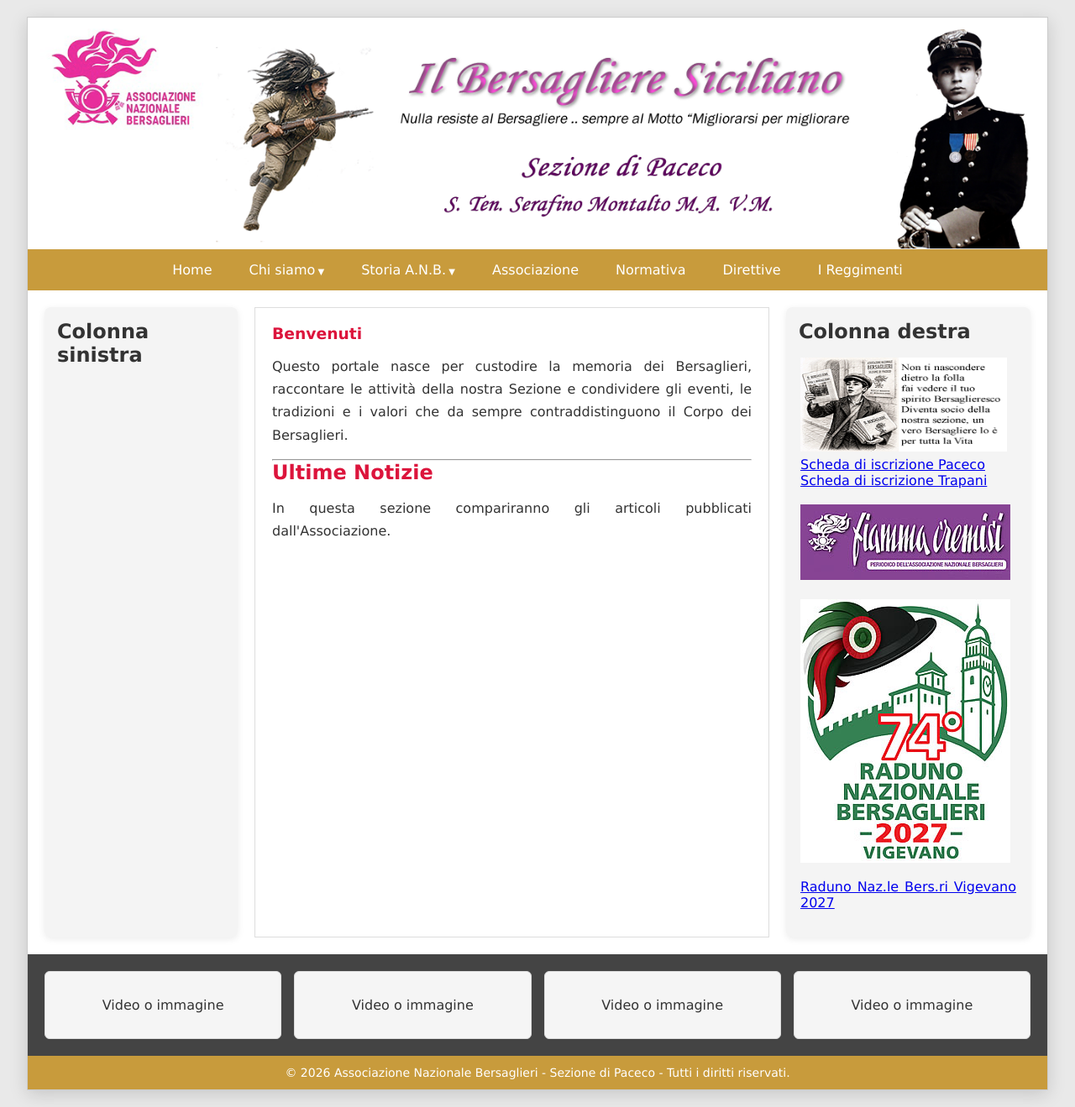
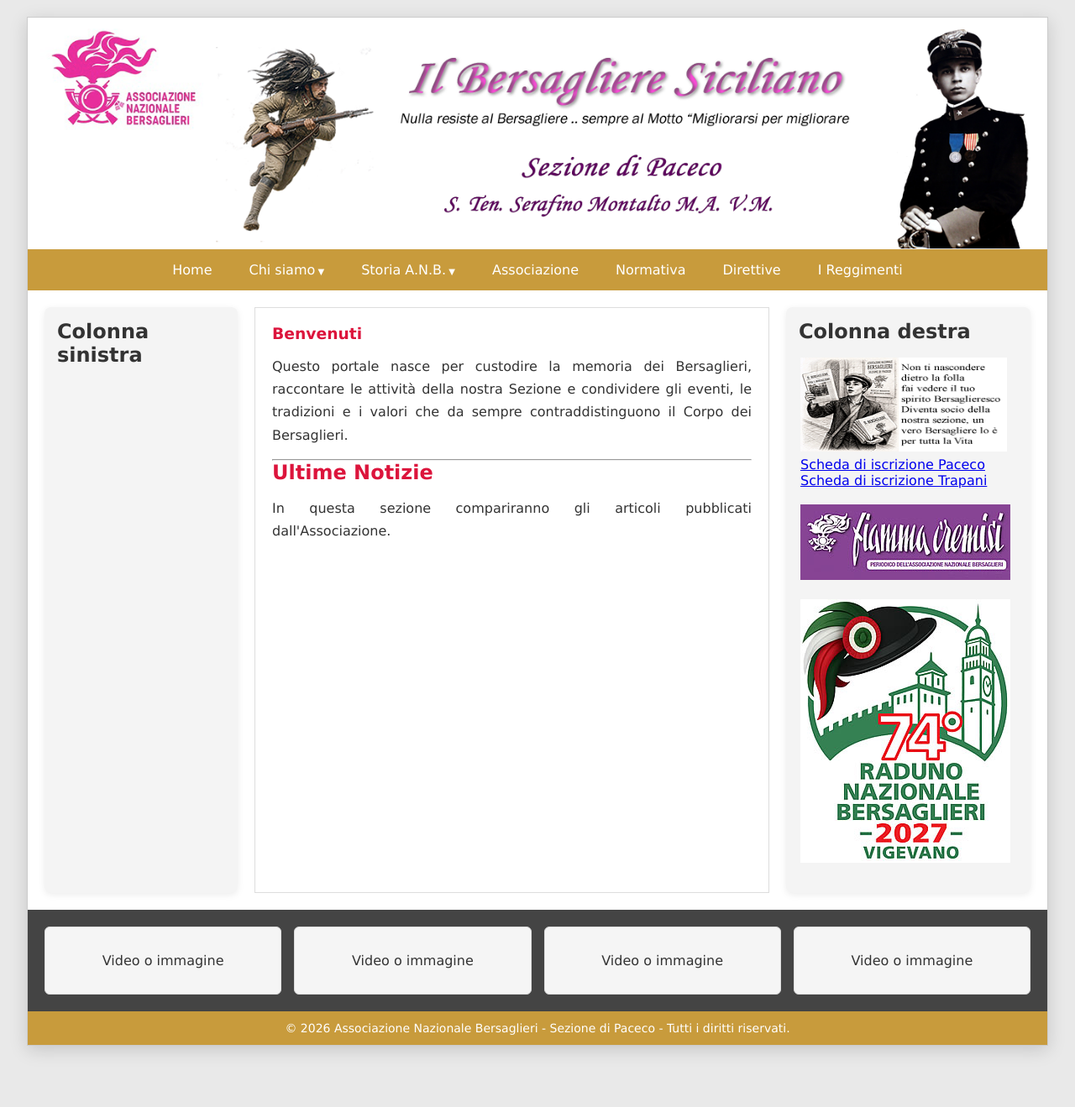
Before and after one commit to bersaglieripaceco/bersaglieripaceco.github.io, a Jekyll site: the page index.html, which Jekyll copies as it is, in a window 1280 px wide. Shown: the whole page at 84% size. Built offline with Jekyll 4.4.1, drawn with Linux system fonts in a browser that asks for light colours; after the commit the page ends 1266 px from its top, so only the background shows below that.

Commit message:
Add files via upload

```diff
--- a/index.html
+++ b/index.html
@@ -115,8 +115,8 @@
 
   <p><table width="261" border="0">
    <tr>
-    <td><p><img src="Immagini/logo_vigevano_2027.jpg" width="250" height="314" alt="Logo Raduno Nazionale Bersaglieri Vigevano 2027"></p>
-      <p><a href="https://www.radunobersaglieri2027.com" target="_blank">Raduno Naz.le Bers.ri Vigevano 2027</a> </p></td>
+    <td><p><img src="Immagini/logo_vigevano_2027.jpg" width="250" height="314" alt="Logo Raduno Nazionale Bersaglieri Vigevano 2027"><a href="https://www.radunobersaglieri2027.com" target="_blank"></a></p>
+    </td>
   </tr></p>
 
   </table>
```
